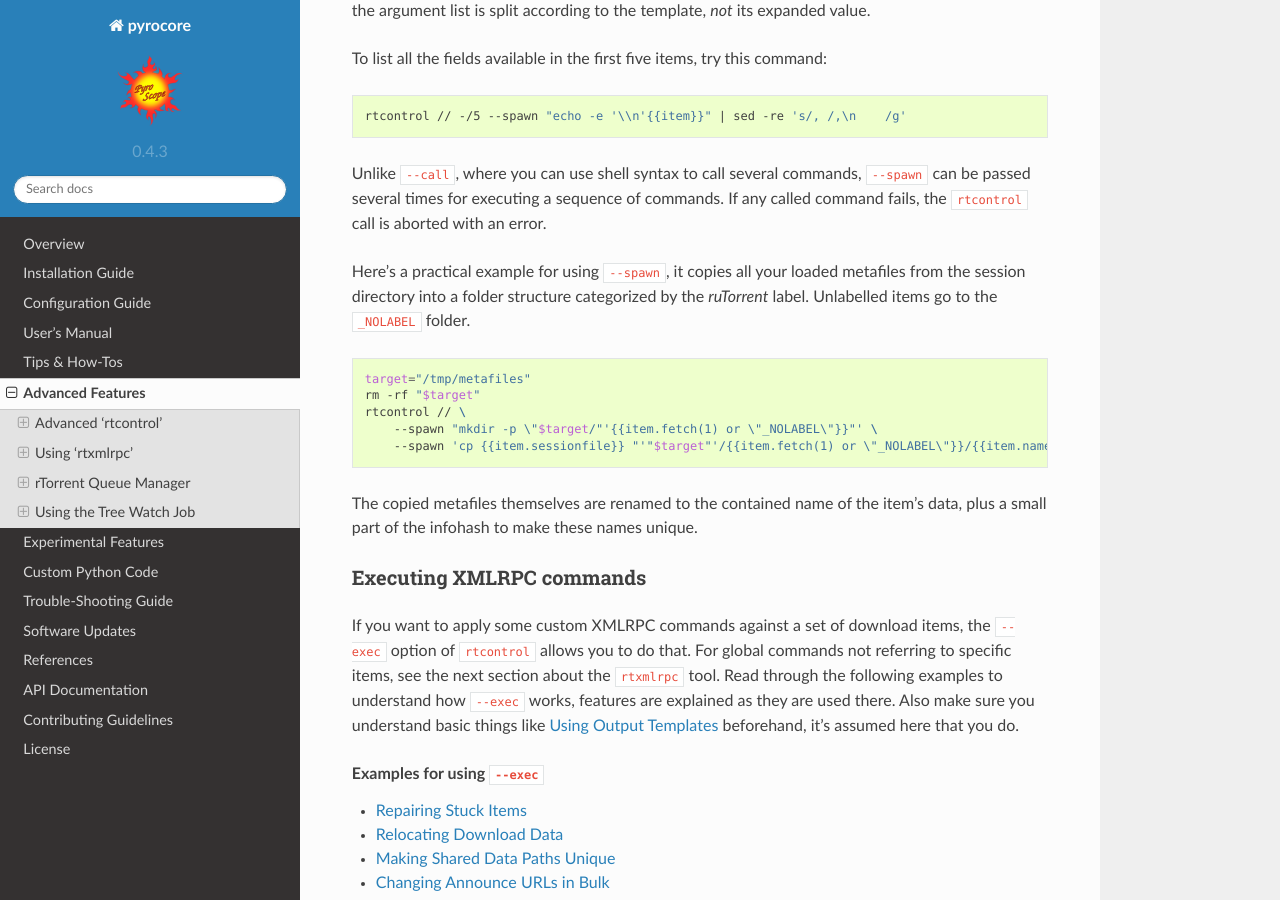
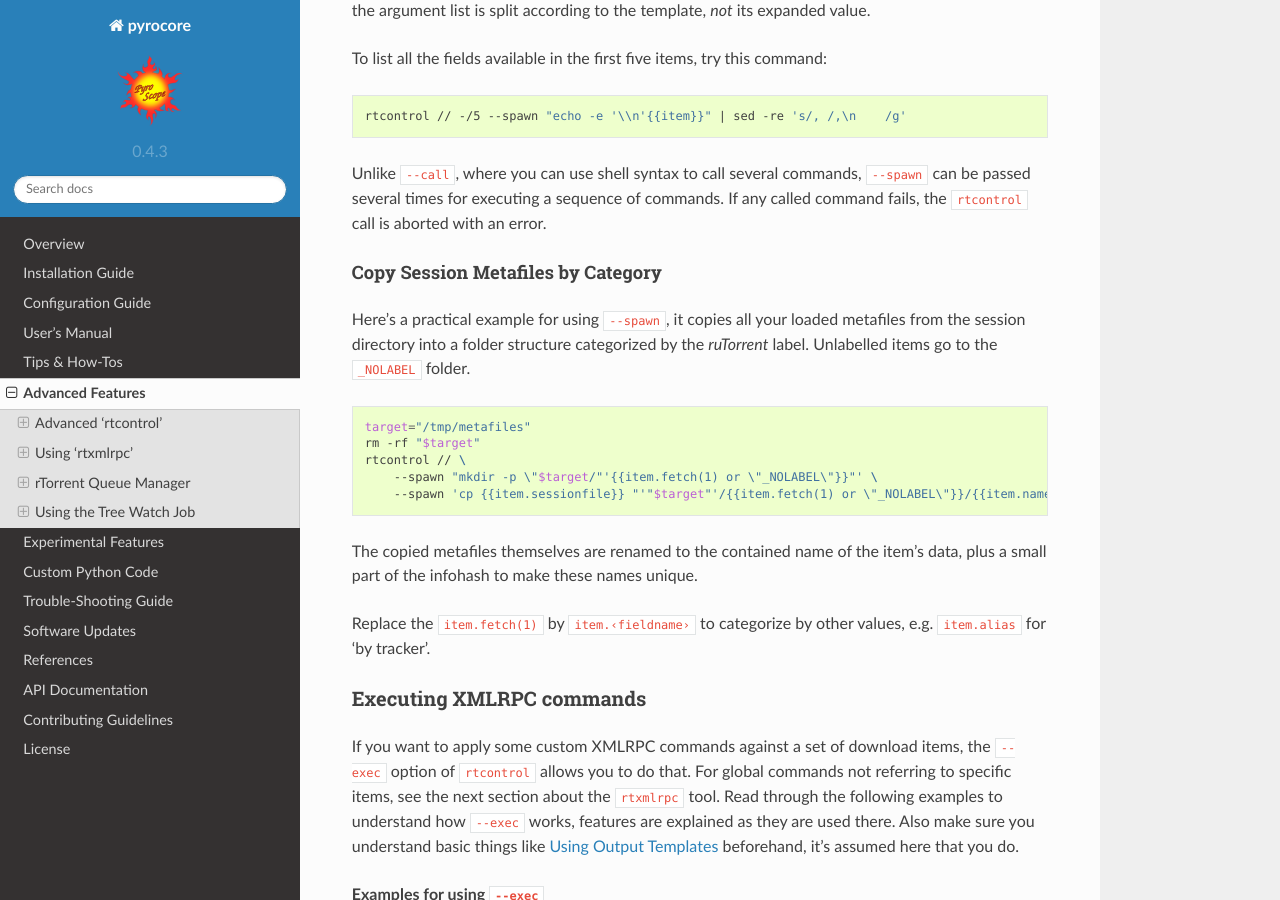
Before and after one commit to pyroscope/pyrocore, a Sphinx documentation site: the page built from docs/advanced.rst, in a window 1280 px wide and 900 px high, scrolled down 735 px. Built offline with Sphinx 7.4.7 and the Read the Docs theme 2.0.0, drawn with Linux system fonts in a browser that asks for light colours.

Commit message:
give 'Copy Session Metafiles' a title

```diff
--- a/docs/advanced-rtcontrol.rst
+++ b/docs/advanced-rtcontrol.rst
@@ -29,6 +29,10 @@ Unlike ``--call``, where you can use shell syntax to call several commands, ``--
 passed several times for executing a sequence of commands. If any called command fails, the ``rtcontrol``
 call is aborted with an error.
 
+
+Copy Session Metafiles by Category
+""""""""""""""""""""""""""""""""""
+
 Here's a practical example for using ``--spawn``, it copies all your loaded metafiles
 from the session directory into a folder structure categorized by the *ruTorrent* label.
 Unlabelled items go to the ``_NOLABEL`` folder.
@@ -43,6 +47,8 @@ Unlabelled items go to the ``_NOLABEL`` folder.
 
 The copied metafiles themselves are renamed to the contained name of the item's data,
 plus a small part of the infohash to make these names unique.
+
+Replace the ``item.fetch(1)`` by ``item.‹fieldname›`` to categorize by other values, e.g. ``item.alias`` for ‘by tracker’.
 
 
 .. _rtcontrol-exec:
```
